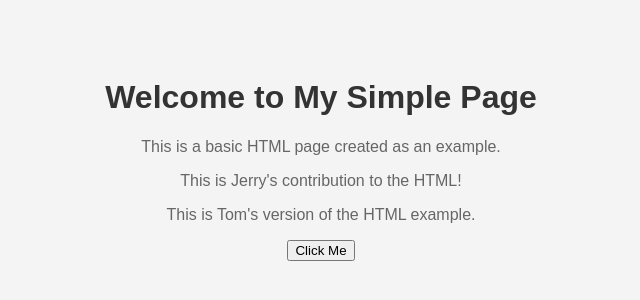
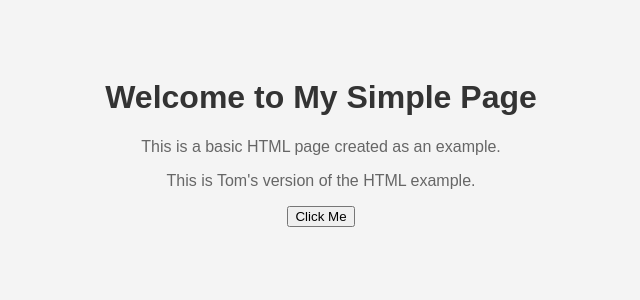
Before and after one commit to GodwinChukks/mini-project-git-vcs, a plain HTML site: page index.html in a window 1280 px wide. Shown: the whole page, without its empty margins (319-959 px from the left). Drawn offline with Linux system fonts and the light colour scheme.

Commit message:
Tom updated the paragraph in index.html

```diff
--- a/index.html
+++ b/index.html
@@ -22,7 +22,6 @@
 <body>
   <h1>Welcome to My Simple Page</h1>
   <p>This is a basic HTML page created as an example.</p>
-  <p>This is Jerry's contribution to the HTML!</p>
   <p>This is Tom's version of the HTML example.</p>
   <button>Click Me</button>
 </body>
```
